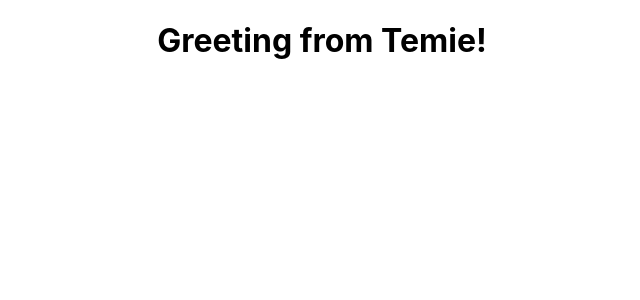
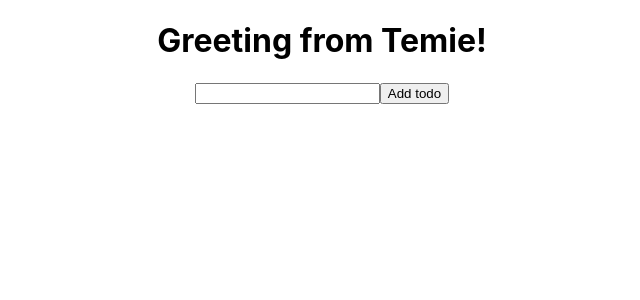
Before and after one commit to temesghentekeste/todo-app-react, a React (Create React App) app: page / in a window 1280 px wide. Shown: the top 300 px of the page, without its empty margins (318-958 px from the left). Built offline with nearby package versions, Linux system fonts and the light colour scheme.

Commit message:
Add basic input and button elements

```diff
--- a/src/App.js
+++ b/src/App.js
@@ -3,6 +3,8 @@ function App() {
   return (
     <div className="App">
       <h1>Greeting from Temie!</h1>
+      <input/>
+      <button>Add todo</button>
     </div>
   );
 }
```
